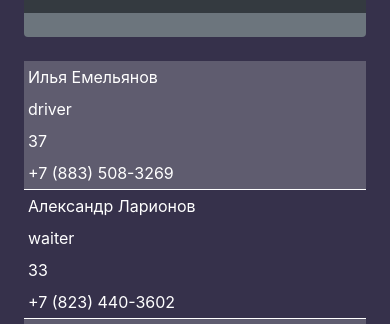
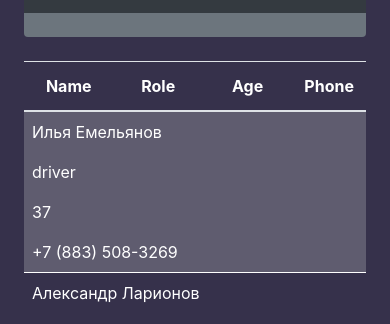
Before and after one commit to ChuVo/Worckers, a React app: page / in a window 390 px wide. Shown: the part 516-840 px from the top of the page. Built offline with nearby package versions, Linux system fonts and the light colour scheme.

Commit message:
fixed bar of conditions

```diff
--- a/src/components/Worker/Worker.js
+++ b/src/components/Worker/Worker.js
@@ -21,10 +21,10 @@ class Worker extends React.Component {
 
     return (
       <tr className={isArchive}  onClick={ selectWorker } id={list.id}>
-        <td className='border-0 p-1'>{list.name}</td>
-        <td className='border-0 p-1'>{list.role}</td>
-        <td className='border-0 p-1'>{age()}</td>
-        <td className='border-0 p-1'>{list.phone}</td>
+        <td className='border-0 p-2'>{list.name}</td>
+        <td className='border-0 p-2'>{list.role}</td>
+        <td className='border-0 p-2'>{age()}</td>
+        <td className='border-0 p-2'>{list.phone}</td>
       </tr>
     );
   }
--- a/src/components/WorkersList/WorkersList.js
+++ b/src/components/WorkersList/WorkersList.js
@@ -9,12 +9,12 @@ class WorkersList extends React.Component {
 
     return (
       <div className='col-12 col-sm-8 col-md-9 p-0 pl-sm-4 rounded'>
-        <table className="user-list table table-striped text-white">
+        <table className="tilles table table-striped">
           <thead>
           <tr className={styles.titles}>
-            <th className='cursor-hend' id='name' onClick={onClickSort} >Name</th>
-            <th className='cursor-hend' id='role' onClick={onClickSort}>Role</th>
-            <th className='cursor-hend' id='age' onClick={onClickSortAge}>age</th>
+            <th className='tr-full cursor-hend' id='name' onClick={onClickSort}>Name</th>
+            <th className='tr-full cursor-hend' id='role' onClick={onClickSort}>Role</th>
+            <th className='tr-full cursor-hend' id='age' onClick={onClickSortAge}>Age</th>
             <th>Phone</th>
           </tr>
           </thead>
--- a/src/components/WorkersList/WorkersList.module.css
+++ b/src/components/WorkersList/WorkersList.module.css
@@ -1,9 +1,10 @@
-.wrapper {
-  border: 1px solid yellow;
+.table {
+	color: #fff !important;
 }
 
 @media (max-width: 768px ) {
   .titles {
-    display: none;
+    display: flex;
+    width: 100%;
   }
 }
--- a/src/index.css
+++ b/src/index.css
@@ -32,6 +32,10 @@ code {
   width: 100%;
 }
 
+.table {
+  color: #fff;
+}
+
 .selected-worker-fixed {
   position: fixed;
 }
@@ -60,3 +64,20 @@ code {
     display: none;
   }
 }
+
+.tr-full:hover {
+  transition: .3s;
+  background: rgba(187, 186, 189, 0.91);
+  color: black;
+}
+
+@media (max-width: 768px ) {
+  .titles {
+    display: flex;
+    width: 100%;
+  }
+
+  .tr-full {
+    width: 100%;
+  }
+}
```
